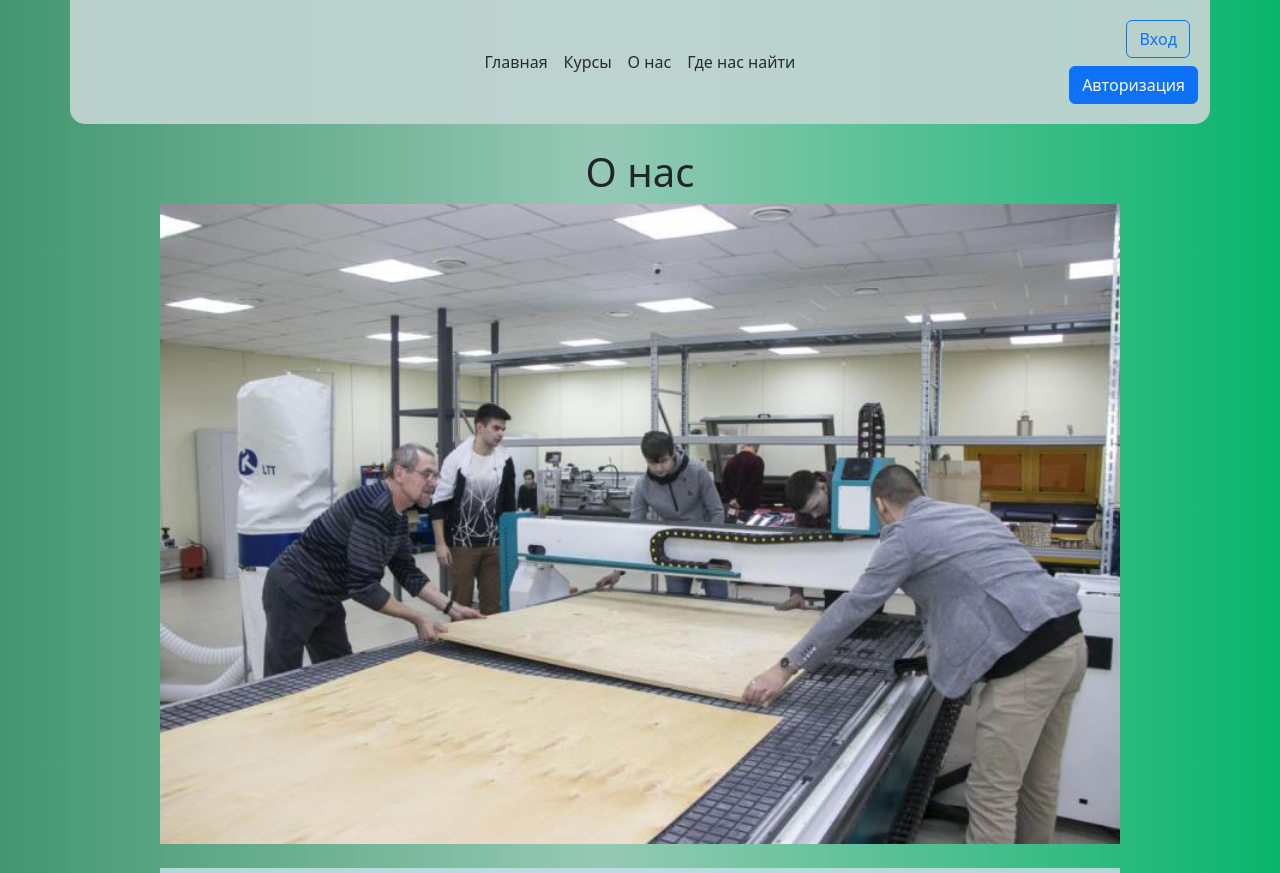
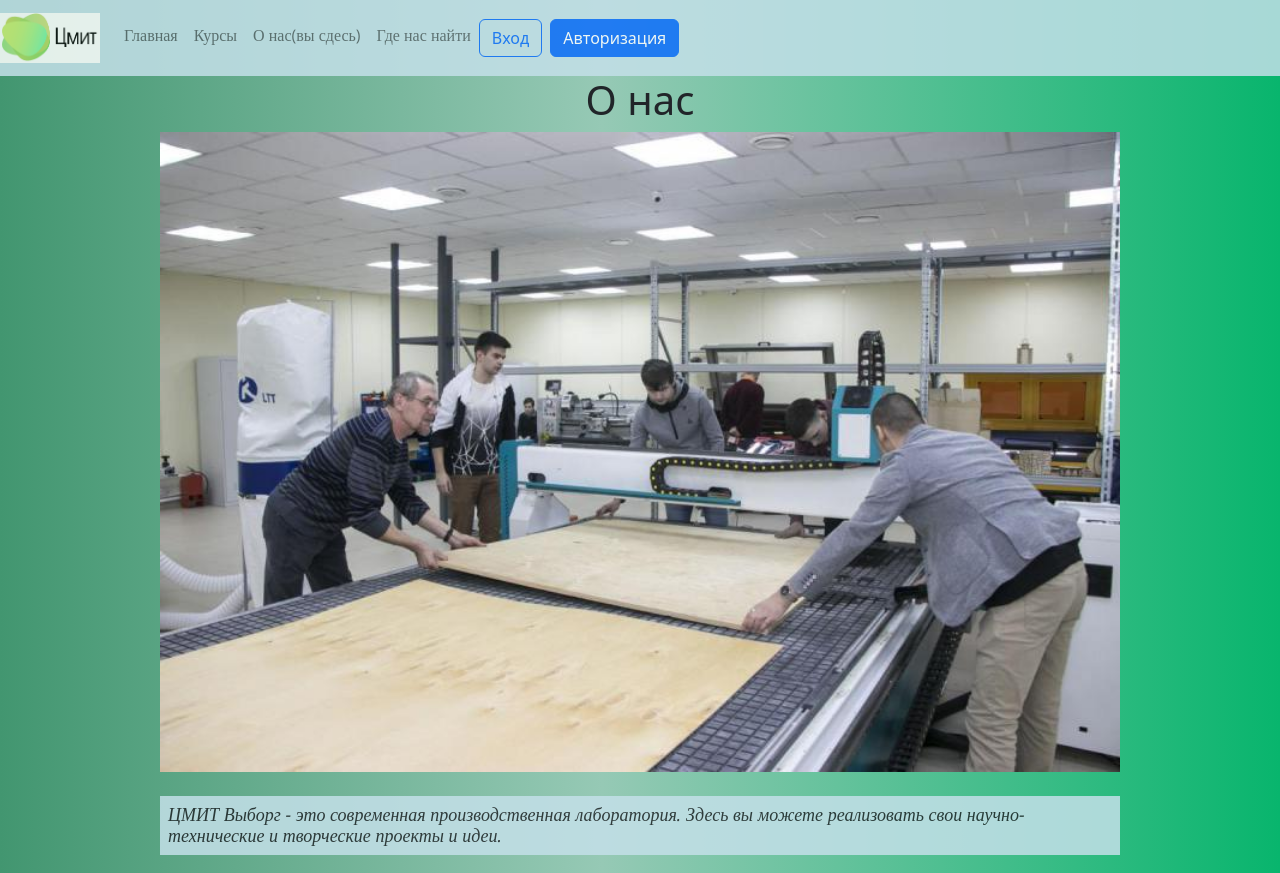
Before and after one commit to DenisSavostenko0858/PraktikaProizvod, a plain HTML site: page info.html in a window 1280 px wide. Shown: the top 873 px of the page. Drawn offline with nearby package versions, Linux system fonts and the light colour scheme.

Commit message:
release_V1.2

```diff
--- a/css/bloks/header.css
+++ b/css/bloks/header.css
@@ -6,7 +6,8 @@
 .nav-link{
     color: black;
     font-weight: 400;
-    font-size: 18px;
+    font-size: 22px;
+    font-family: 'Open Sans';
 }
 .nav-link:hover{
     color: grey;
@@ -18,3 +19,9 @@
     opacity: 95%;
     border-radius: 0px 0px 15px 15px;
 }
+
+.navbar{
+    background-color: rgb(196, 224, 233);
+    opacity: 85%;
+    width: 100%;
+}
--- a/css/bloks/main.css
+++ b/css/bloks/main.css
@@ -4,7 +4,18 @@
     width: 100%;
 }
 .txt{
-    font-family: sans-serif;
+    font-family: 'Open Sans';
+    font-size: 18px;
+    font-weight: 300;
+}
+h4{
+    font-family: 'Open Sans';
+    font-size: 18px;
+    font-weight: 600;
+	font-style: italic;
+}
+p{
+    font-family: 'Open Sans';
     font-size: 18px;
     font-weight: 400;
 }
--- a/find.html
+++ b/find.html
@@ -9,30 +9,45 @@
     <link rel="stylesheet" href="css/bootstrap/bootstrap.css">
     <link rel="stylesheet" href="css/bootstrap/bootstrap.min.css">
     <link rel="stylesheet" href="css/bootstrap/bootstrap-grid.css">
+    <link rel="preconnect" href="https://fonts.googleapis.com">
+    <link rel="preconnect" href="https://fonts.gstatic.com" crossorigin>
+    <link href="https://fonts.googleapis.com/css2?family=Open+Sans:ital,wght@0,300;0,400;0,500;0,600;0,700;0,800;1,300;1,400;1,500;1,600;1,700;1,800&display=swap" rel="stylesheet">
     <title>Cmit</title>
 </head>
 <body>
     <!-- Шапка -->
-    <div class="container">
-        <header class="d-flex flex-wrap align-items-center justify-content-center justify-content-md-between py-3 mb-4">
-          <a href="/" class="d-flex align-items-center col-md-3 mb-2 mb-md-0 text-dark text-decoration-none">
-            <svg class="bi me-2" width="40" height="32" role="img" aria-label="Bootstrap"><use xlink:href="#bootstrap"/></svg>
-          </a>
-          <ul class="nav col-12 col-md-auto mb-2 justify-content-center mb-md-0">
-            <li><a href="index.html" class="nav-link px-2 link-dark">Главная</a></li>
-            <li><a href="study.html" class="nav-link px-2 link-dark">Курсы</a></li>
-            <li><a href="info.html" class="nav-link px-2 link-dark">О нас</a></li>
-            <li><a href="find.html" class="nav-link px-2 link-dark">Где нас найти</a></li>
-          </ul>
-          <div class="col-md-3 col-sm-2 text-end" >
+        <header>
+        <nav class="navbar navbar-expand-lg">
+          <a class="navbar-brand"><img src="images/logocmit.png" width="100px" height="50px" alt="ЦМИТ"></a>
+          <button class="navbar-toggler" type="button" data-toggle="collapse" data-target="#navbarNav" aria-controls="navbarNav" aria-expanded="false" aria-label="Toggle navigation">
+            <span class="navbar-toggler-icon"></span>
+          </button>
+          <div class="collapse navbar-collapse" id="navbarNav">
+            <ul class="navbar-nav">
+              <li class="nav-item active">
+                <a class="nav-link" href="index.html">Главная</span></a>
+              </li>
+              <li class="nav-item">
+                <a class="nav-link" href="study.html">Курсы</a>
+              </li>
+              <li class="nav-item">
+                <a class="nav-link" href="info.html">О нас</a>
+              </li>
+              <li class="nav-item">
+                <a class="nav-link" href="find.html">Где нас найти<span class="sr-only">(вы сдесь)</a>
+              </li>
+              <li class="nav-item">
                 <form action="log.html">
                 <button type="submit" class="btn btn-outline-primary me-2 my-1">Вход</button>
               </form>
+            </li>
+            <li>
               <form action="log.html">
                 <button type="submit" class="btn btn-primary my-1">Авторизация</button>
               </form>
-          </div>
-        </div>
+            </li>
+            </ul>
+        </nav>
         </header>
         <main class="border-bottom">
           <h1 class="text-center">Где нас найти?</h1>
--- a/info.html
+++ b/info.html
@@ -9,31 +9,46 @@
     <link rel="stylesheet" href="css/bootstrap/bootstrap.css">
     <link rel="stylesheet" href="css/bootstrap/bootstrap.min.css">
     <link rel="stylesheet" href="css/bootstrap/bootstrap-grid.css">
+    <link rel="preconnect" href="https://fonts.googleapis.com">
+    <link rel="preconnect" href="https://fonts.gstatic.com" crossorigin>
+    <link href="https://fonts.googleapis.com/css2?family=Open+Sans:ital,wght@0,300;0,400;0,500;0,600;0,700;0,800;1,300;1,400;1,500;1,600;1,700;1,800&display=swap" rel="stylesheet">
     <title>Cmit</title>
 </head>
 <body>
     <!-- Шапка -->
-    <div class="container">
-        <header class="d-flex flex-wrap align-items-center justify-content-center justify-content-md-between py-3 mb-4">
-          <a href="/" class="d-flex align-items-center col-md-3 mb-2 mb-md-0 text-dark text-decoration-none">
-            <svg class="bi me-2" width="40" height="32" role="img" aria-label="Bootstrap"><use xlink:href="#bootstrap"/></svg>
-          </a>
-          <ul class="nav col-12 col-md-auto mb-2 justify-content-center mb-md-0">
-            <li><a href="index.html" class="nav-link px-2 link-dark">Главная</a></li>
-            <li><a href="study.html" class="nav-link px-2 link-dark">Курсы</a></li>
-            <li><a href="info.html" class="nav-link px-2 link-dark">О нас</a></li>
-            <li><a href="find.html" class="nav-link px-2 link-dark">Где нас найти</a></li>
-          </ul>
-          <div class="col-md-3 col-sm-2 text-end" >
-            <form action="log.html">
+    <header>
+      <nav class="navbar navbar-expand-lg">
+        <a class="navbar-brand"><img src="images/logocmit.png" width="100px" height="50px" alt="ЦМИТ"></a>
+        <button class="navbar-toggler" type="button" data-toggle="collapse" data-target="#navbarNav" aria-controls="navbarNav" aria-expanded="false" aria-label="Toggle navigation">
+          <span class="navbar-toggler-icon"></span>
+        </button>
+        <div class="collapse navbar-collapse" id="navbarNav">
+          <ul class="navbar-nav">
+            <li class="nav-item active">
+              <a class="nav-link" href="index.html">Главная</span></a>
+            </li>
+            <li class="nav-item">
+              <a class="nav-link" href="study.html">Курсы</a>
+            </li>
+            <li class="nav-item">
+              <a class="nav-link" href="info.html">О нас<span class="sr-only">(вы сдесь)</a>
+            </li>
+            <li class="nav-item">
+              <a class="nav-link" href="find.html">Где нас найти</a>
+            </li>
+            <li class="nav-item">
+              <form action="log.html">
               <button type="submit" class="btn btn-outline-primary me-2 my-1">Вход</button>
             </form>
+          </li>
+          <li>
             <form action="log.html">
               <button type="submit" class="btn btn-primary my-1">Авторизация</button>
             </form>
-          </div>
-        </div>
-        </header>
+          </li>
+          </ul>
+      </nav>
+      </header>
         <main class="border-bottom">
           <h1 class="text-center">О нас</h1>
           <div class="box d-flex flex-column align-items-center">
```
Also changed, not shown: index.html (+31 -16 lines), log.html (+30 -15 lines), study.html (+34 -16 lines), images/logocmit.png (added). Lines whose indentation alone changed are shown as unchanged.
